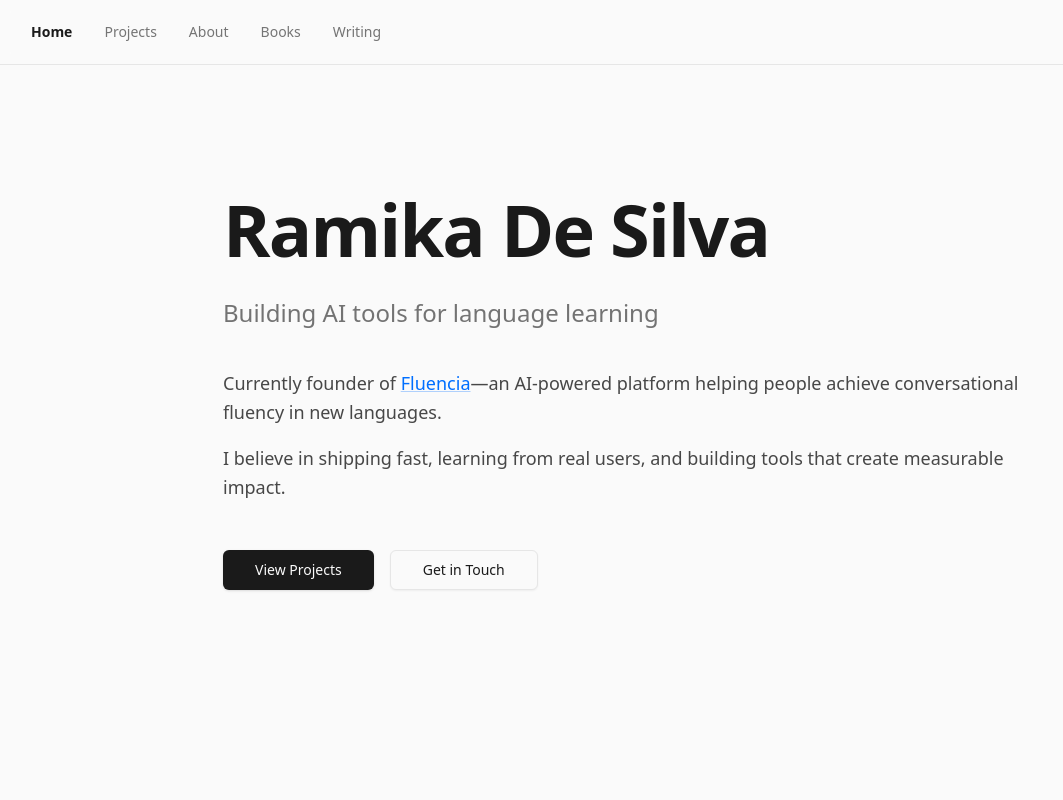
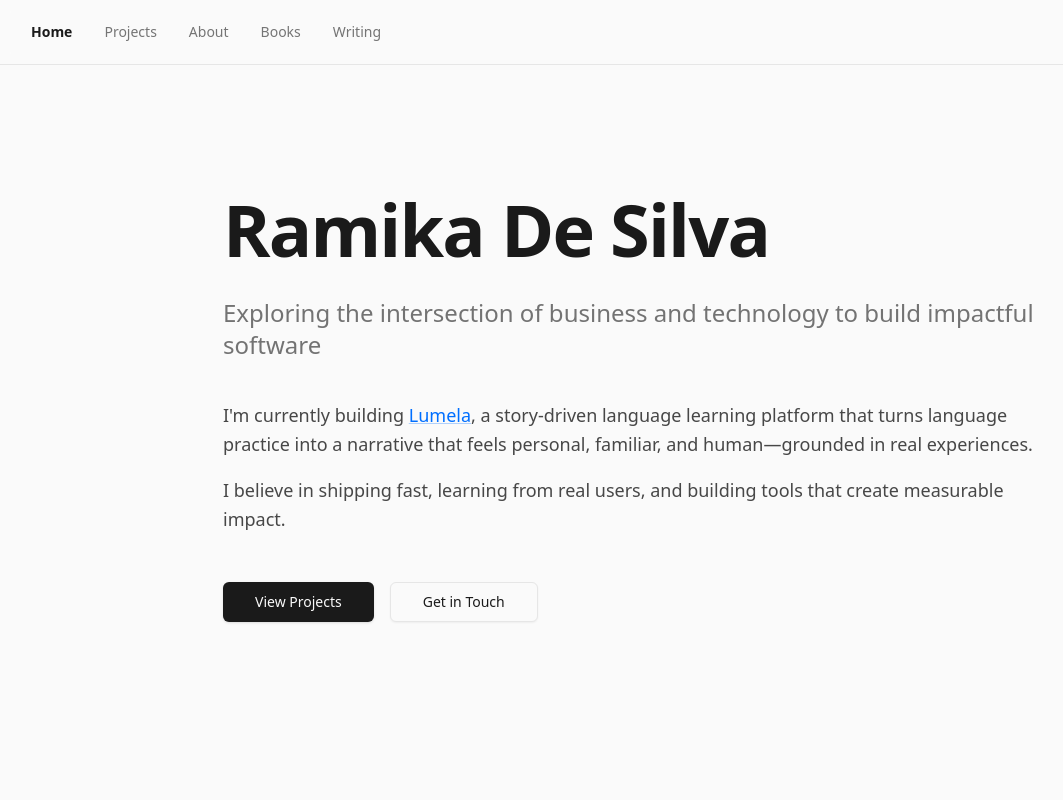
Before and after one commit to RamikaDeSilva/personal-website, a Next.js app: page / in a window 1280 px wide. Shown: the top 800 px of the page, without its empty margins (1-1064 px from the left). Built offline with nearby package versions, Linux system fonts and the light colour scheme.

Commit message:
update hero section

```diff
--- a/components/hero.tsx
+++ b/components/hero.tsx
@@ -9,22 +9,21 @@
       </h1>
 
       <p className="mb-10 text-xl text-muted-foreground sm:text-2xl">
-        Building AI tools for language learning
+        Exploring the intersection of business and technology to build impactful software
       </p>
 
       <div className="mb-12 space-y-4 text-lg leading-relaxed text-foreground/80">
         <p>
-          Currently founder of{" "}
+          I'm currently building{" "}
           <a
-            href="https://fluencia.app"
+            href="https://lumela.app"
             target="_blank"
             rel="noopener noreferrer"
             className="text-accent underline decoration-accent/30 transition-colors hover:decoration-accent"
           >
-            Fluencia
+            Lumela
           </a>
-          —an AI-powered platform helping people achieve conversational fluency
-          in new languages.
+          , a story-driven language learning platform that turns language practice into a narrative that feels personal, familiar, and human—grounded in real experiences.
         </p>
 
         <p>
```
